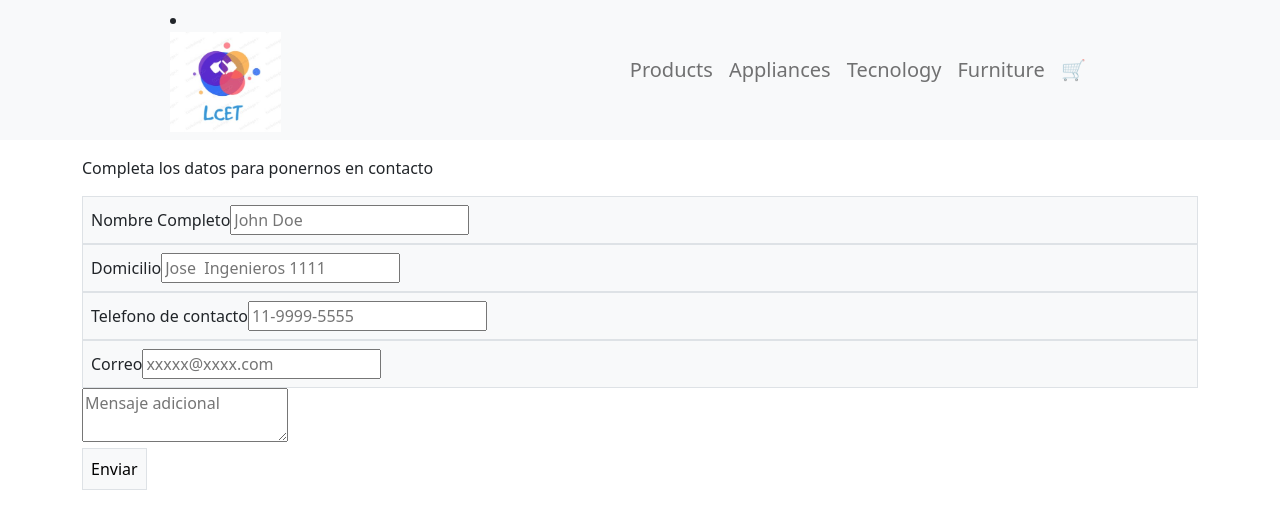
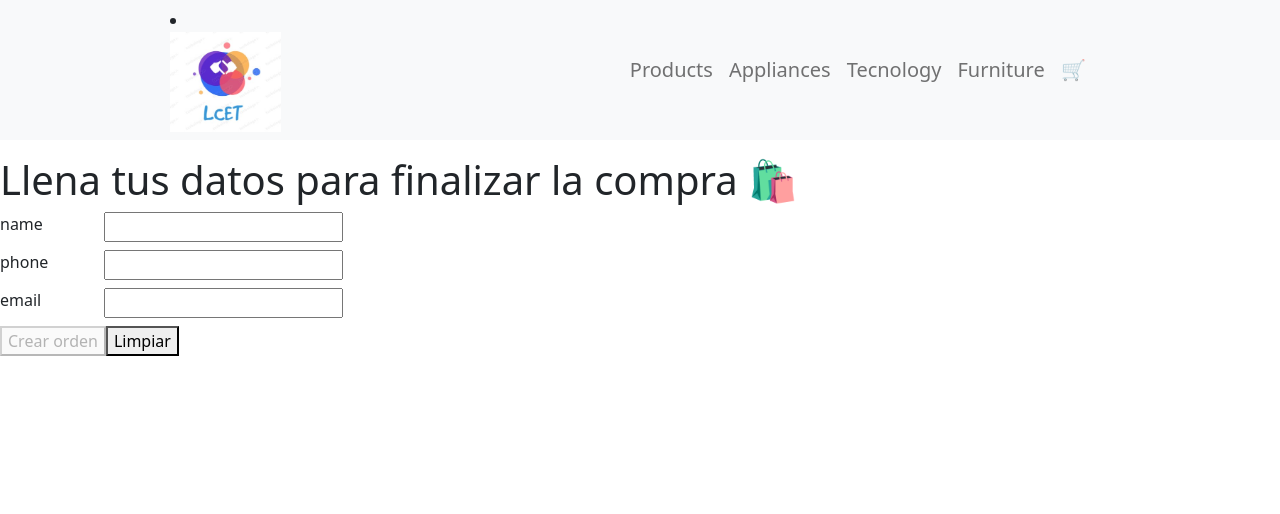
Before and after one commit to Sacro93/Third_Project_ReactJs, a React (Create React App) app: page /form in a window 1280 px wide. Shown: the top 514 px of the page. Built offline with nearby package versions, Linux system fonts and the light colour scheme.

Commit message:
continuando Form

```diff
--- a/src/App.js
+++ b/src/App.js
@@ -7,7 +7,7 @@ import ItemListcontainer from "./components/itemlistContainer/ItemListContainer"
 import PageNotFound from "./components/HomePage/PageNotFound";
 import { CartProvider } from "./storage/cartContext";
 import CartContainer from "./components/Cart/CartContainer";
-import FormData from "./components/Forms/forms";
+import FormData from "./components/Forms/FormData";
 
 
 
--- /dev/null
+++ b/src/components/Forms/FormData.jsx
@@ -0,0 +1,71 @@
+import React, { useState } from "react";
+import ButtonAction from "../button/Button";
+
+function InputForm(props) {
+  return (
+    <div style={{ display: "flex", marginBottom: 8 }}>
+      <label style={{ width: "100px", marginRight: 4 }}>{props.label}</label>
+      <input
+        value={props.value}
+        name={props.name}
+        type="text"
+        onChange={props.onChange}
+      />
+    </div>
+  );
+}
+export default function FormCheckout(props) {
+  const [userData, setUserData] = useState({
+    name: "",
+    phone: "",
+    email: "",
+  });
+  let fieldsForm = Object.keys(userData);
+
+  function onInputChange(evt) {
+    let value = evt.target.value;
+    let inputName = evt.target.name;
+
+    let newState = { ...userData };
+
+    newState[inputName] = value;
+    setUserData(newState);
+  }
+
+    function onSubmit(evt) {
+      evt.preventDefault();
+      console.log(`Gracias por tu compra!`);
+    }
+    function formIsInvalid() {
+      return !(
+        userData.name !== "" &&
+        userData.phone !== "" &&
+        userData.email !== ""
+      );
+    }
+    return (
+      <form onSubmit={onSubmit}>
+        <h1>Llena tus datos para finalizar la compra 🛍</h1>
+        {fieldsForm.map((field) => (
+          <InputForm
+            value={userData[field]}
+            name={field}
+            onChange={onInputChange}
+            label={field}
+            userData={userData}
+          />
+        ))}
+        <button
+          onClick={(evt) => props.onCheckout(evt, userData)}
+          disabled={formIsInvalid()}
+          type="submit"
+        >
+          Crear orden
+        </button>
+
+        <button onClick={() => setUserData({ name: "", email: "", phone: "" })}>
+          Limpiar
+        </button>
+      </form>
+    );
+  }
--- a/src/components/Forms/forms.jsx
+++ /dev/null
@@ -1,117 +0,0 @@
-import React from "react";
-import { Formik, Form, Field, ErrorMessage, FieldArray } from "formik";
-import ButtonAction from "../button/Button";
-import { useState } from "react";
-
-function FormData() {
-  const [formSend, SetFormSend] = useState(false);
-
-  return (
-    <>
-      <Formik
-        initialValues={{
-          name: "",
-          email: "",
-          address: "",
-          phone: "",
-        }}
-        validate={(valores) => {
-          let notGreat = {};
-
-          if (!valores.name) {
-            notGreat.name = "Por favor ingresa correctamente";
-          } else if (!/^[a-zA-ZÀ-ÿ\s]{1,40}$/.test(valores.name)) {
-            notGreat.name = "El nombre solo puede contener letras y espacios";
-          }
-
-          if (!valores.email) {
-            notGreat.email = "Por favor ingresa un nombre";
-          } else if (
-            !/^[a-zA-Z0-9_.+-]+@[a-zA-Z0-9-]+\.[a-zA-Z0-9-.]+$/.test(
-              valores.email
-            )
-          ) {
-            notGreat.email = "Verificar ";
-          }
-          return notGreat;
-
-        }}
-        //mandar a una base de datos
-        onSubmit={( { resetForm }) => {
-          resetForm();
-          console.log("formulario enviado");
-          SetFormSend(true);
-          setTimeout(() => SetFormSend(false), 3000);
-        }}
-      >
-        {({  errors }) => (
-          <Form className="container">
-            <p> Completa los datos para ponernos en contacto</p>
-            <div className="p-2 bg-light border">
-              <label htmilFor="name">Nombre Completo</label>
-              <Field
-              type="text"
-              id="name"
-              name="name"
-              placeholder="John Doe"
-               />
-              <ErrorMessage
-                name="name"
-                component={() => <div className="h3"> {errors.name}</div>}
-              />
-            </div>
-
-            <div className="p-2 bg-light border">
-              <label htmilFor="addres">Domicilio </label>
-              <Field
-              type="text" id="addres"
-              name="address"
-              placeholder="Jose  Ingenieros 1111"
-               />
-              <ErrorMessage
-                name="addres"
-                component={() => <div className="h3"> {errors.address}</div>}
-              />
-            </div>
-            <div className="p-2 bg-light border">
-              <label htmilFor="phone">Telefono de contacto </label>
-              <Field
-              type="number"
-              id="phone"
-              name="phone"
-              placeholder="11-9999-5555"
-              />
-              <ErrorMessage
-                name="phone"
-                component={() => <div className="h3"> {errors.phone}</div>}
-              />
-            </div>
-            <div className="p-2 bg-light border">
-              <label htmilFor="email">Correo </label>
-              <Field
-              type="email"
-              id="email"
-              name="email"
-              placeholder="xxxxx@xxxx.com"
-              />
-              <ErrorMessage
-                name="email"
-                component={() => <div className="h3"> {errors.email}</div>}
-              />
-            </div>
-
-            {formSend && <p>Formulario Enviado con exito!</p>}
-            <Field name="mensaje" as="textarea" placeholder="Mensaje adicional"/>
-            <div>
-            <button className="p-2 bg-light border" type="submit">
-              Enviar
-            </button>
-            </div>
-          </Form>
-        )}
-      </Formik>
-    </>
-  );
-}
-
-export default FormData;
--- a/src/components/ItemDetailContainer/DetailContainer.jsx
+++ b/src/components/ItemDetailContainer/DetailContainer.jsx
@@ -4,7 +4,7 @@ import Flex from "../Flex/flex";
 import NavItem from "../NavBar/NavItem";
 
 
-function DetailContainer({title, price, img,detail,onAddToCart,isInCart}){
+function DetailContainer({title,stockUpdated, price, img,detail,onAddToCart,isInCart}){
 
 
     return(
@@ -22,7 +22,7 @@ function DetailContainer({title, price, img,detail,onAddToCart,isInCart}){
       <Button>Ir al Cart</Button>
     </NavItem>
     :
-    <ItemCount onAddToCart={onAddToCart}/>
+    <ItemCount stock={stockUpdated} onAddToCart={onAddToCart} />
    }
   </div>
 </div>
--- a/src/components/ItemDetailContainer/ItemDetailContainer.jsx
+++ b/src/components/ItemDetailContainer/ItemDetailContainer.jsx
@@ -21,7 +21,16 @@ function ItemDetailContainer() {
     const articleCount = { ...specificArticle, count: count };
     addToCart(articleCount);
   }
+  function checkStock() {
+    let itemInCart = cart.find((item) => item.id === specificArticle.id);
 
+    let stockUpdated = specificArticle.stock;
+
+    if (itemInCart) {
+      stockUpdated = specificArticle.stock - itemInCart.count;
+    }
+    return stockUpdated;
+  }
   useEffect(() => {
     getSpecificArticle(params.idArticle).then((res) => {
       setDetailArticle(res);
@@ -37,6 +46,7 @@ function ItemDetailContainer() {
       title={specificArticle.title}
       detail={specificArticle.detail}
       price={specificArticle.price}
+      stockUpdated={checkStock()}
     />
   );
 }
--- a/src/components/itemCount/ItemCount.jsx
+++ b/src/components/itemCount/ItemCount.jsx
@@ -1,55 +1,32 @@
-import  { useState,useContext } from "react";
-import Button from "../button/Button";
-import { cartContext } from "../../storage/cartContext";
+import { useState } from "react";
+import ButtonAction from "../button/Button";
 
 
-function ItemCount({ onAddToCart })  {
+function ItemCount({ onAddToCart, stock }) {
   const [count, setCount] = useState(0);
-  const {
-    removeItem,
-
-    getCountByItem, } = useContext(cartContext);
 
   function handleAdd() {
+    if (count < stock)
     setCount(count + 1);
   }
-  function handleDiscount() {
+
+  function handleSubstract() {
+
     setCount(count - 1);
+  }
+  return (
+    <div >
 
-  }
-
-  return (
-    <div class="  ">
-      <div class="d-flex wrap btn justify-content-center">
-        <Button
-          class="badge text-bg-primary"
-          disabled={count <= 1}
-          onClick={()=>removeItem()}
-        >
-          {" "}
-          -{" "}
-        </Button>
-
-        <span class="badge text-bg-secondary d-flex align-items-center">
-          {" "}
-          {count}{" "}
-        </span>
-        <Button
-          class="badge text-bg-primary"
-          onClick={()=>getCountByItem()}
-
-        >
-          +
-        </Button>
-        <div >
-        <Button onClick={() => onAddToCart(count)}>Agregar al carrito</Button>
+      <div >
+        <ButtonAction onClick={handleSubstract}>-</ButtonAction>
+        <span>{count}</span>
+        <ButtonAction onClick={handleAdd}>+</ButtonAction>
       </div>
 
-
+      <div className="itemcount_btns">
+        <ButtonAction onClick={() => onAddToCart(count)}>Agregar al carrito</ButtonAction>
       </div>
-
     </div>
-
   );
 }
 
--- a/src/storage/cartContext.js
+++ b/src/storage/cartContext.js
@@ -5,7 +5,6 @@ import { useDeepCopy } from "../components/hooks/useDeepCopy";
 export const cartContext = createContext({ cart: [] });
 
 export function CartProvider(props) {
-  // cart tiene elementos con id y cantidad
   const [cart, setCart] = useState([]);
   let newCart = useDeepCopy(cart);
 
```
Also changed, not shown: src/components/Cart/CartContainer.jsx (+57 -54 lines), src/services/firebase.js (+38 -23 lines), src/components/Logo/Logo.jsx (line endings or trailing spaces).
